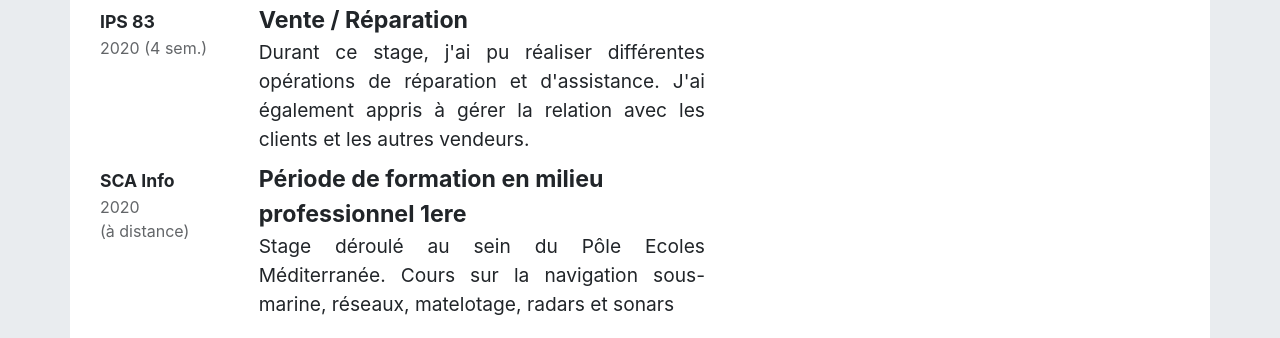
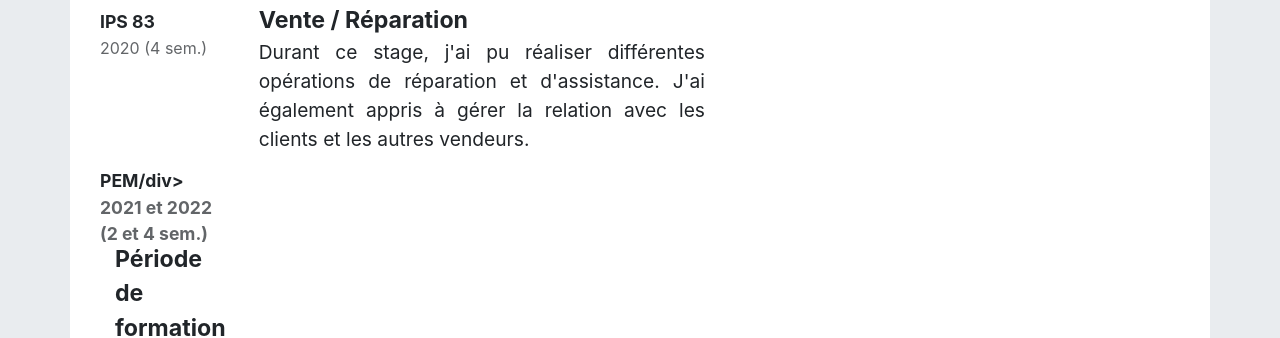
Before and after one commit to AlexisCoranti/alexiscoranti.github.io, a plain HTML site: page pages/cv.html in a window 1280 px wide. Shown: the part 1325-1663 px from the top of the page. Drawn offline with nearby package versions, Linux system fonts and the light colour scheme.

Commit message:
Update cv.html

```diff
--- a/pages/cv.html
+++ b/pages/cv.html
@@ -127,8 +127,8 @@
                             </div>
                             <div class="experience clearfix">
                                 <div class="col-3">
-                                    <div class="lieu">SCA Info</div>
-                                    <div class="date">2020<br>(à distance)</div>
+                                    <div class="lieu">PEM/div>
+                                    <div class="date">2021 et 2022<br>(2 et 4 sem.)</div>
                                 </div>
                                 <div class="col-9">
                                     <div class="profession">Période de formation en milieu professionnel 1ere</div>
```
